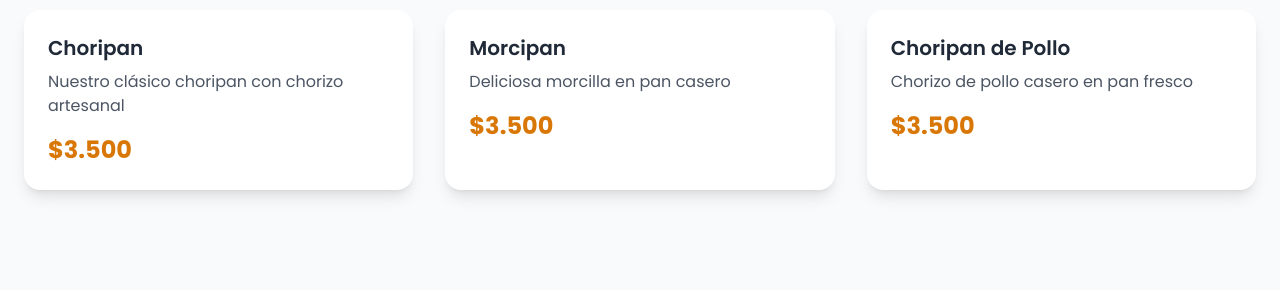
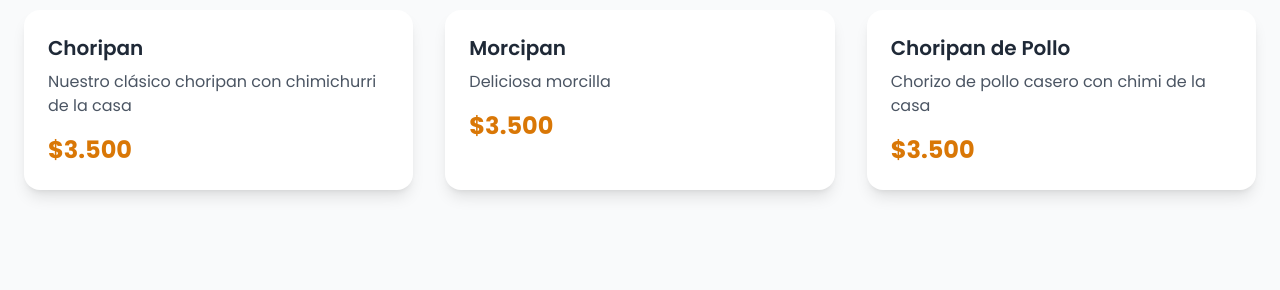
Before and after one commit to paulanashe222/el-choripan-correntino, a plain HTML site: page index.html in a window 1280 px wide. Shown: the part 510-800 px from the top of the page. Drawn offline with nearby package versions, Linux system fonts and the light colour scheme.

Commit message:
Update index.html

```diff
--- a/index.html
+++ b/index.html
@@ -72,7 +72,7 @@
                     <div class="p-6">
 
                         <h3 class="text-xl font-semibold text-gray-800 mb-2">Choripan</h3>
-                        <p class="text-gray-600 mb-4">Nuestro clásico choripan con chorizo artesanal</p>
+                        <p class="text-gray-600 mb-4">Nuestro clásico choripan con chimichurri de la casa</p>
                         <div class="flex justify-between items-center">
                             <span class="text-2xl font-bold text-amber-600">$3.500</span>
                         </div>
@@ -83,7 +83,7 @@
                     <div class="p-6">
 
                         <h3 class="text-xl font-semibold text-gray-800 mb-2">Morcipan</h3>
-                        <p class="text-gray-600 mb-4">Deliciosa morcilla en pan casero</p>
+                        <p class="text-gray-600 mb-4">Deliciosa morcilla</p>
                         <div class="flex justify-between items-center">
                             <span class="text-2xl font-bold text-amber-600">$3.500</span>
                         </div>
@@ -94,7 +94,7 @@
                     <div class="p-6">
 
                         <h3 class="text-xl font-semibold text-gray-800 mb-2">Choripan de Pollo</h3>
-                        <p class="text-gray-600 mb-4">Chorizo de pollo casero en pan fresco</p>
+                        <p class="text-gray-600 mb-4">Chorizo de pollo casero con chimi de la casa</p>
                         <div class="flex justify-between items-center">
                             <span class="text-2xl font-bold text-amber-600">$3.500</span>
                         </div>
```
